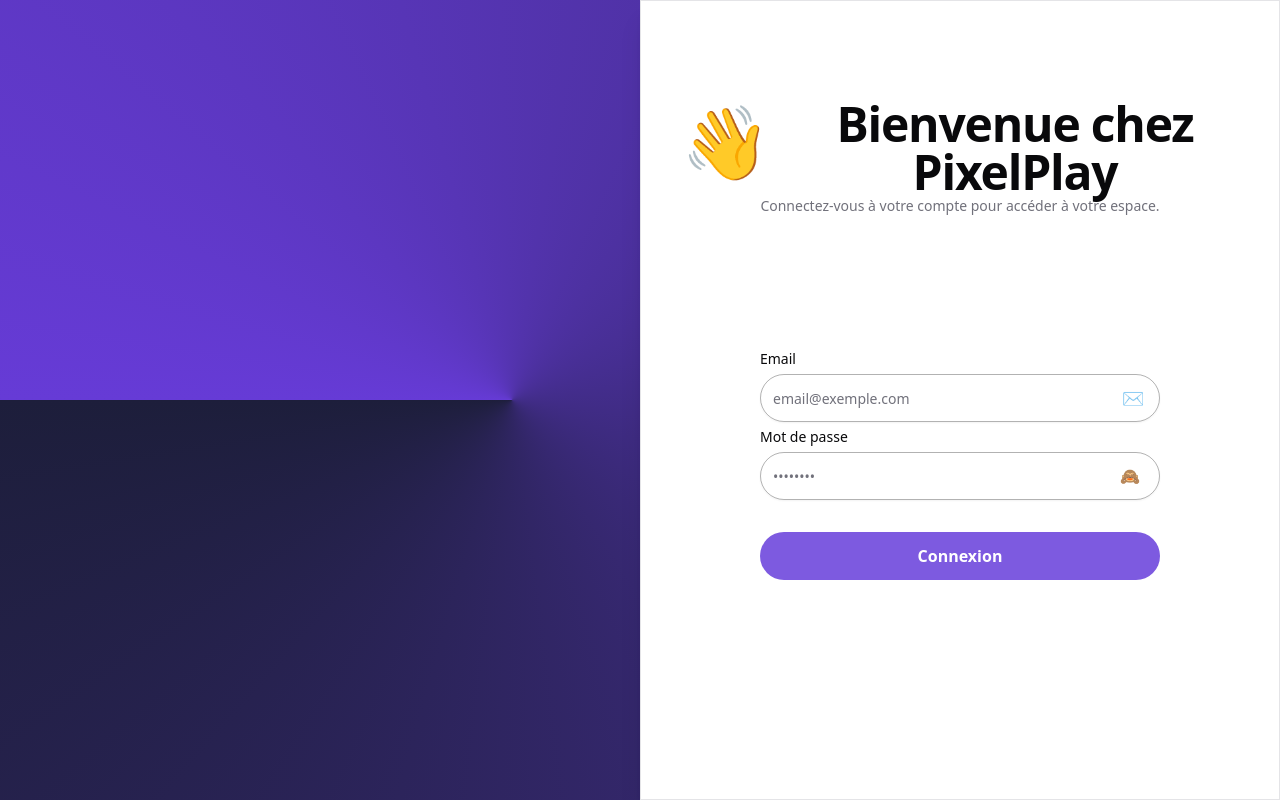
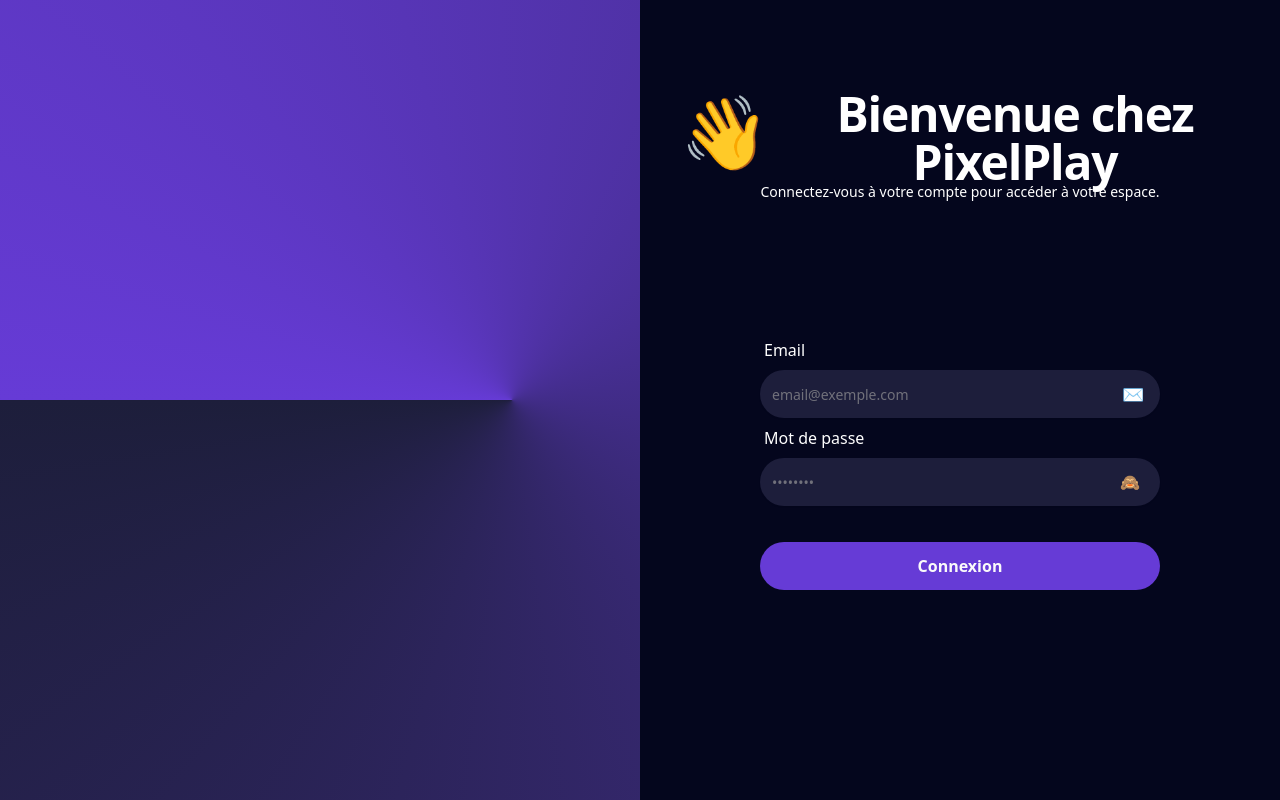
Before and after one commit to antilope63/Onboarding, a Next.js app: page /login in a window 1280 px wide. Built offline with nearby package versions, Linux system fonts and the light colour scheme.

Commit message:
UPD dark login page

```diff
--- a/src/app/login/page.tsx
+++ b/src/app/login/page.tsx
@@ -47,17 +47,17 @@ export default function LoginPage() {
       }}
     >
       {/* Login form */}
-      <section className="w-1/2 h-full text-center bg-white shadow-xl border flex flex-col justify-center items-center gap-34 p-10 pb-40">
-        <div className="flex flex-col gap-0 items-center">
+      <section className="w-1/2 h-full text-center bg-noir flex flex-col justify-center items-center gap-34 p-10 pb-40">
+        <div className="flex flex-col items-center">
           <div className="flex items-center justify-center gap-5">
             <p className="text-7xl mb-4" aria-hidden>
               👋
             </p>
-            <h1 className="text-5xl font-semibold tracking-tight">
+            <h1 className="text-5xl text-white font-semibold tracking-tight">
               Bienvenue chez PixelPlay
             </h1>
           </div>
-          <p className="text-sm text-muted-foreground">
+          <p className="-mt-1 text-sm text-white">
             Connectez-vous à votre compte pour accéder à votre espace.
           </p>
         </div>
@@ -73,13 +73,13 @@ export default function LoginPage() {
               name="email"
               render={({ field }) => (
                 <FormItem>
-                  <FormLabel>Email</FormLabel>
+                  <FormLabel className="text-white text-md pl-1">Email</FormLabel>
                   <div className="relative">
                     <FormControl>
                       <Input
                         type="email"
                         placeholder="email@exemple.com"
-                        className="pr-12 rounded-full h-12 border-black/30"
+                        className="pr-12 rounded-full h-12 text-white border-0 bg-bleu_fonce_2"
                         {...field}
                       />
                     </FormControl>
@@ -92,7 +92,7 @@ export default function LoginPage() {
                   </div>
                   <div
                     className={cn(
-                      "grid transition-[grid-template-rows,margin] duration-200 ease-out",
+                      "grid transition-[grid-template-rows,margin] duration-200 pl-1 ease-out",
                       form.formState.errors.email
                         ? "grid-rows-[1fr] -mt-1.5 mb-3"
                         : "grid-rows-[0fr] mt-0"
@@ -117,20 +117,20 @@ export default function LoginPage() {
               name="password"
               render={({ field }) => (
                 <FormItem>
-                  <FormLabel>Mot de passe</FormLabel>
+                  <FormLabel className="text-white text-md pl-1">Mot de passe</FormLabel>
                   <div className="relative">
                     <FormControl>
                       <Input
                         type={showPassword ? "text" : "password"}
                         placeholder={showPassword ? "Test123" : "••••••••"}
-                        className="pr-12 rounded-full h-12 border-black/30"
+                        className="pr-12 rounded-full h-12 text-white border-0 bg-bleu_fonce_2"
                         {...field}
                       />
                     </FormControl>
                     <button
                       type="button"
                       onClick={() => setShowPassword((s) => !s)}
-                      className="absolute cursor-pointer right-3 top-1/2 -translate-y-1/2 rounded-full px-2 py-1 text-base text-muted-foreground hover:bg-accent"
+                      className="absolute cursor-pointer right-3 top-1/2 -translate-y-1/2 rounded-full px-2 py-1 hover:bg-violet_fonce_1"
                       aria-label={
                         showPassword
                           ? "Masquer le mot de passe"
@@ -142,7 +142,7 @@ export default function LoginPage() {
                   </div>
                   <div
                     className={cn(
-                      "grid transition-[grid-template-rows,margin] duration-200 ease-out",
+                      "grid transition-[grid-template-rows,margin] duration-200 pl-1 ease-out",
                       form.formState.errors.password
                         ? "grid-rows-[1fr] -mt-1.5"
                         : "grid-rows-[0fr] mt-0"
@@ -164,11 +164,7 @@ export default function LoginPage() {
             />
             <Button
               type="submit"
-              className="w-full cursor-pointer h-12 mt-6 rounded-full text-base font-semibold"
-              style={{
-                backgroundColor: "var(--color-violet)",
-                color: "white",
-              }}
+              className="w-full cursor-pointer h-12 mt-7 rounded-full text-base font-semibold bg-violet_fonce_1 hover:bg-violet"
             >
               Connexion
             </Button>
```
